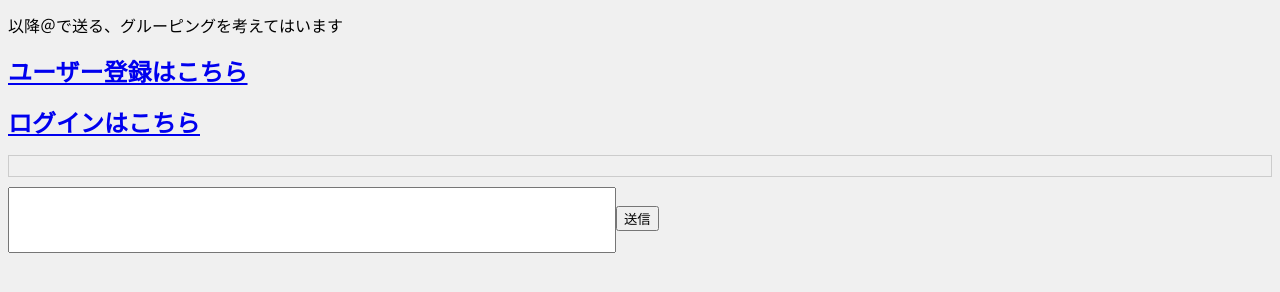
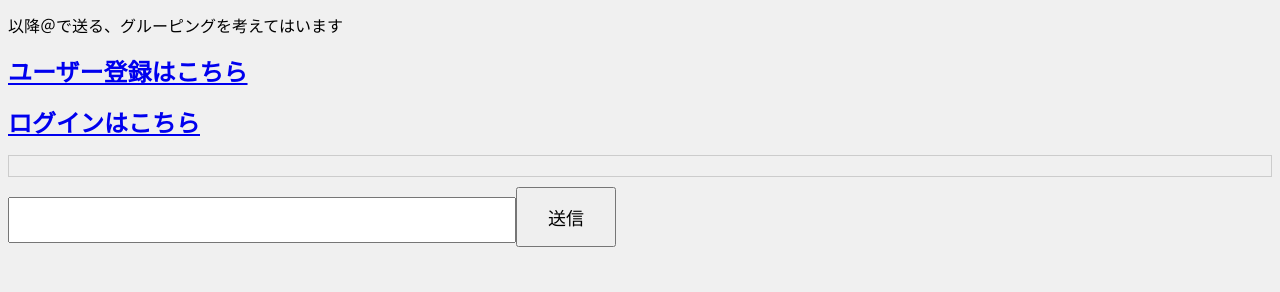
Before and after one commit to junmmykonoka/chat-app, a website: page public/index.html in a window 1280 px wide. Shown: the part 116-408 px from the top of the page. Drawn offline with Linux system fonts and the light colour scheme; no server answers.

Commit message:
Increase submit button size

```diff
--- a/public/index.html
+++ b/public/index.html
@@ -18,6 +18,11 @@
                 padding: 10px;
                 margin-bottom: 10px;
             }
+            form button {
+            padding: 15px 30px; /* ボタンの大きさを調整 */
+            font-size: 18px;    /* 文字の大きさを調整 */
+            cursor: pointer;
+        }
         </style>
     </head>
 <body>
@@ -29,7 +34,7 @@
     <p><a href="/login.html">ログインはこちら</a></p>
     <div id="messages"></div>
     <form id="form">
-        <input id="input" autocomplete="off" style="width: 600px; height: 60px;" /><button>送信</button>
+        <input id="input" autocomplete="off" style="width: 500px; height: 40px;" /><button>送信</button>
     </form>
     <script>
         // メッセージをサーバーから取得して画面に表示する関数
```
